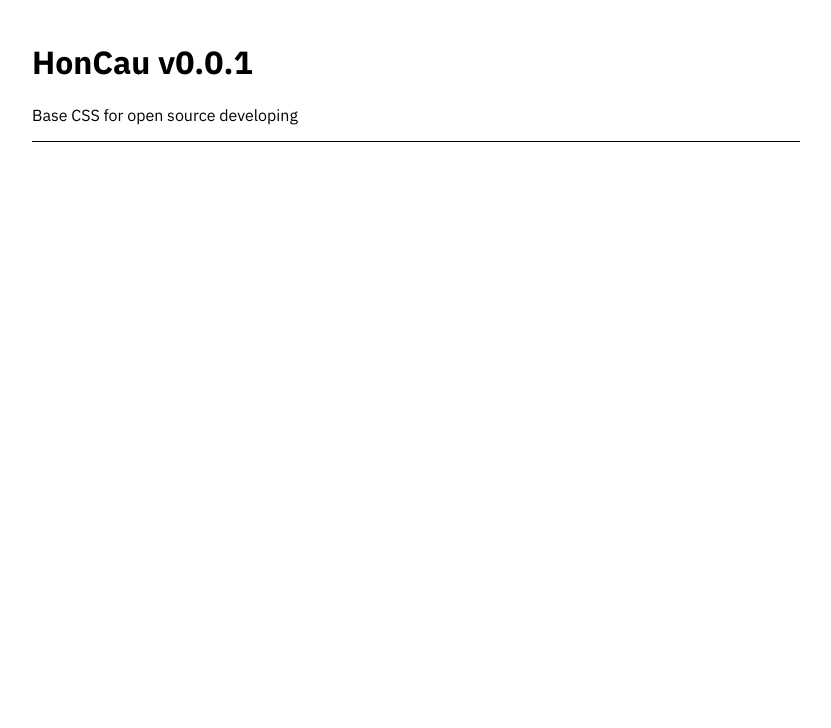
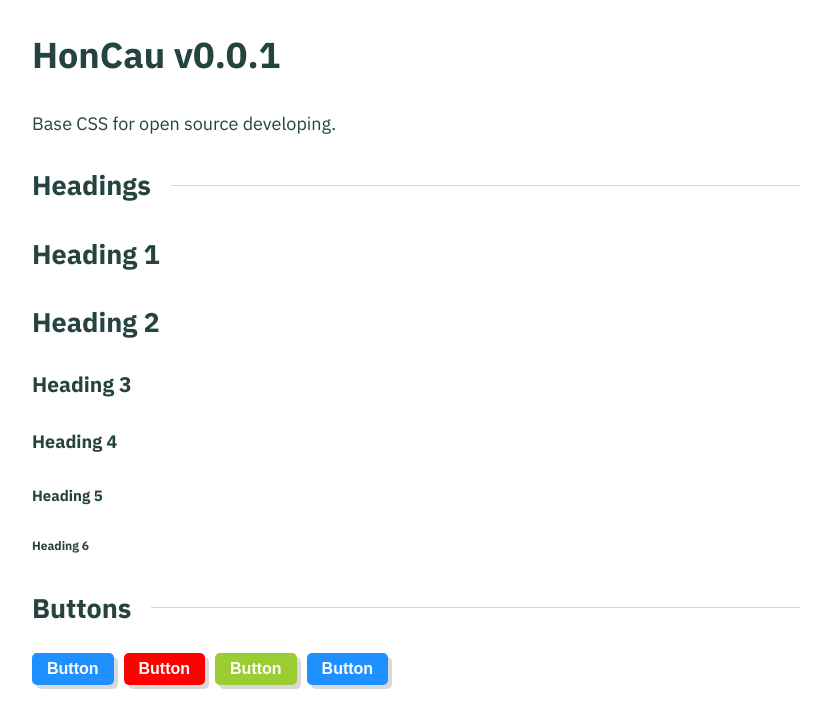
Before and after one commit to phucbm/honcau, a website built with webpack: page dev/index.html in a window 1280 px wide. Shown: the whole page, without its empty margins (224-1055 px from the left). Built offline with nearby package versions, Linux system fonts and the light colour scheme.

Commit message:
test basic css

```diff
--- a/dev/index.html
+++ b/dev/index.html
@@ -14,7 +14,31 @@
     <h1 data-title>Webpack Library Boilerplate</h1>
     <p data-description></p>
 
-    <hr>
+    <section>
+
+        <h2 class="heading-separator"><span>Headings</span></h2>
+
+        <h1>Heading 1</h1>
+        <h2>Heading 2</h2>
+        <h3>Heading 3</h3>
+        <h4>Heading 4</h4>
+        <h5>Heading 5</h5>
+        <h6>Heading 6</h6>
+
+    </section>
+
+    <section>
+
+        <h2 class="heading-separator"><span>Buttons</span></h2>
+
+        <div class="btn-group">
+            <button class="btn">Button</button>
+            <button class="btn red">Button</button>
+            <button class="btn green">Button</button>
+            <button class="btn blue">Button</button>
+        </div>
+
+    </section>
 
 </div>
 </body>
--- a/package.json
+++ b/package.json
@@ -4,7 +4,7 @@
   "prettyName": "HonCau",
   "codeName": "HonCau",
   "version": "0.0.1",
-  "description": "Base CSS for open source developing",
+  "description": "Base CSS for open source developing.",
   "homepage": "https://github.com/phucbm/honcau",
   "repository": {
     "type": "git",
@@ -32,6 +32,7 @@
     "@babel/core": "^7.15.8",
     "@babel/plugin-proposal-class-properties": "^7.14.5",
     "@babel/preset-env": "^7.15.8",
+    "@viivue/atomic-css": "^1.1.6",
     "babel-loader": "^8.2.2",
     "babel-preset-es2015": "^6.24.1",
     "clean-webpack-plugin": "^4.0.0",
--- a/src/_index.scss
+++ b/src/_index.scss
@@ -1,14 +1,19 @@
 @import "fonts";
 @import "typo";
+@import "buttons";
+@import "extras";
 
 /**
  * Variables
  */
-$font-size: 1rem;
+$font-size: 18px;
 $font-family: 'IBM Plex Sans', sans-serif;
 $page-width: 768px;
-$color-primary: #f1c400;
-$color-on-primary: #141414;
+
+$color-text: #254440;
+$color-primary: #007bfe;
+$color-secondary: #718096;
+$color-on-primary: #fff;
 
 * {
   box-sizing: border-box;
@@ -16,9 +21,11 @@ $color-on-primary: #141414;
 }
 
 body {
+  color: $color-text;
+  font-size: $font-size;
   font-family: $font-family;
-  padding: 20px;
   margin: 0;
+  line-height: 1.7;
 }
 
 .container {
--- /dev/null
+++ b/src/buttons.scss
@@ -0,0 +1,43 @@
+/**
+ * Typo
+ */
+.btn-group {
+  display: flex;
+  flex-wrap: wrap;
+  align-items: center;
+  gap: 10px;
+}
+
+.btn {
+  padding: 7px 15px;
+  border-radius: 5px;
+  background-color: dodgerblue;
+  color: #fff;
+  font-size: 16px;
+  font-weight: 700;
+  box-shadow: 4px 4px 0 0 rgba(0, 0, 0, .15);
+  text-align: center;
+  cursor: pointer;
+  transition: all .3s ease;
+
+  &:hover {
+    box-shadow: 6px 6px 0 0 rgba(0, 0, 0, .15);
+  }
+
+  &.red {
+    background-color: red;
+  }
+
+  &.green {
+    background-color: yellowgreen;
+  }
+
+  &.blue {
+    background-color: dodgerblue;
+  }
+
+  &.disabled {
+    pointer-events: none;
+    opacity: .5;
+  }
+}
--- /dev/null
+++ b/src/extras.scss
@@ -0,0 +1,18 @@
+.heading-separator {
+  position: relative;
+  overflow: hidden;
+
+  span {
+    position: relative;
+    padding-right: 20px;
+
+    &:before {
+      content: '';
+      position: absolute;
+      top: 50%;
+      left: 100%;
+      border-top: 1px solid #ecc;
+      width: 100vw;
+    }
+  }
+}
```
